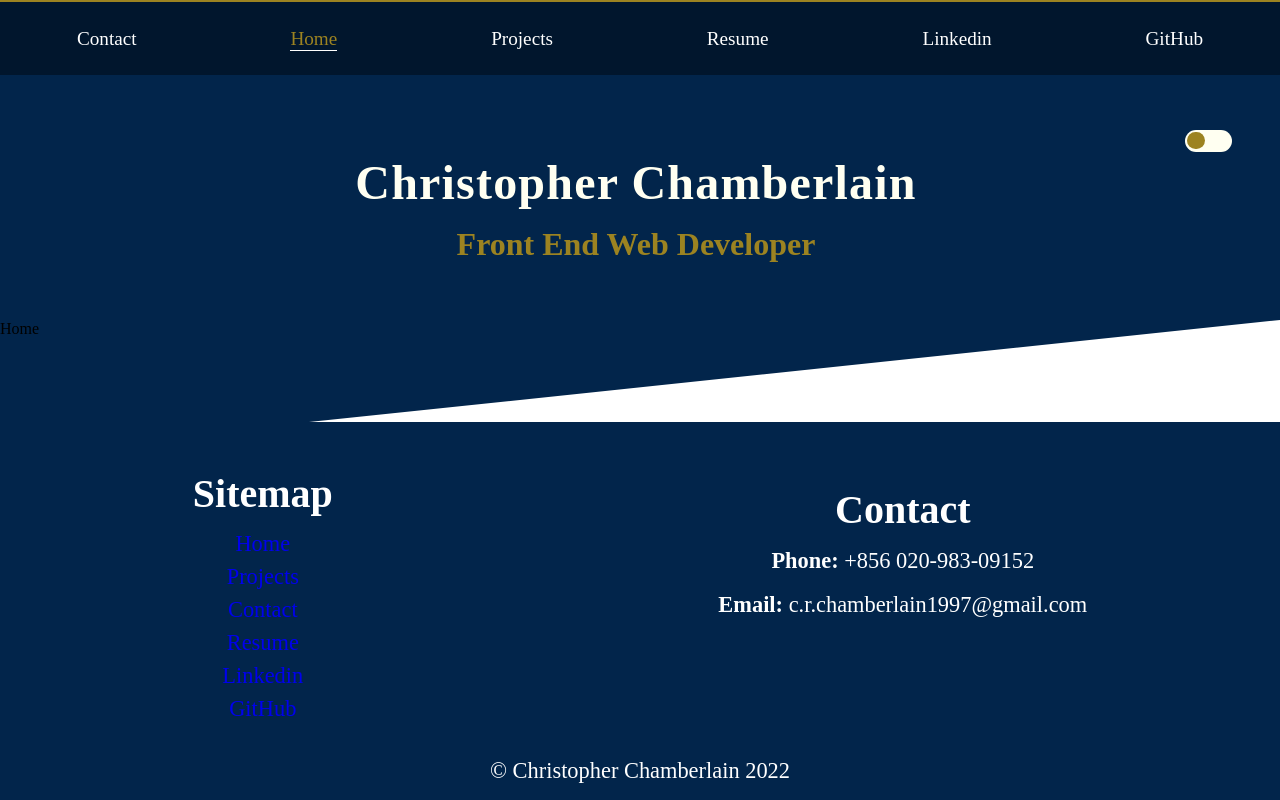
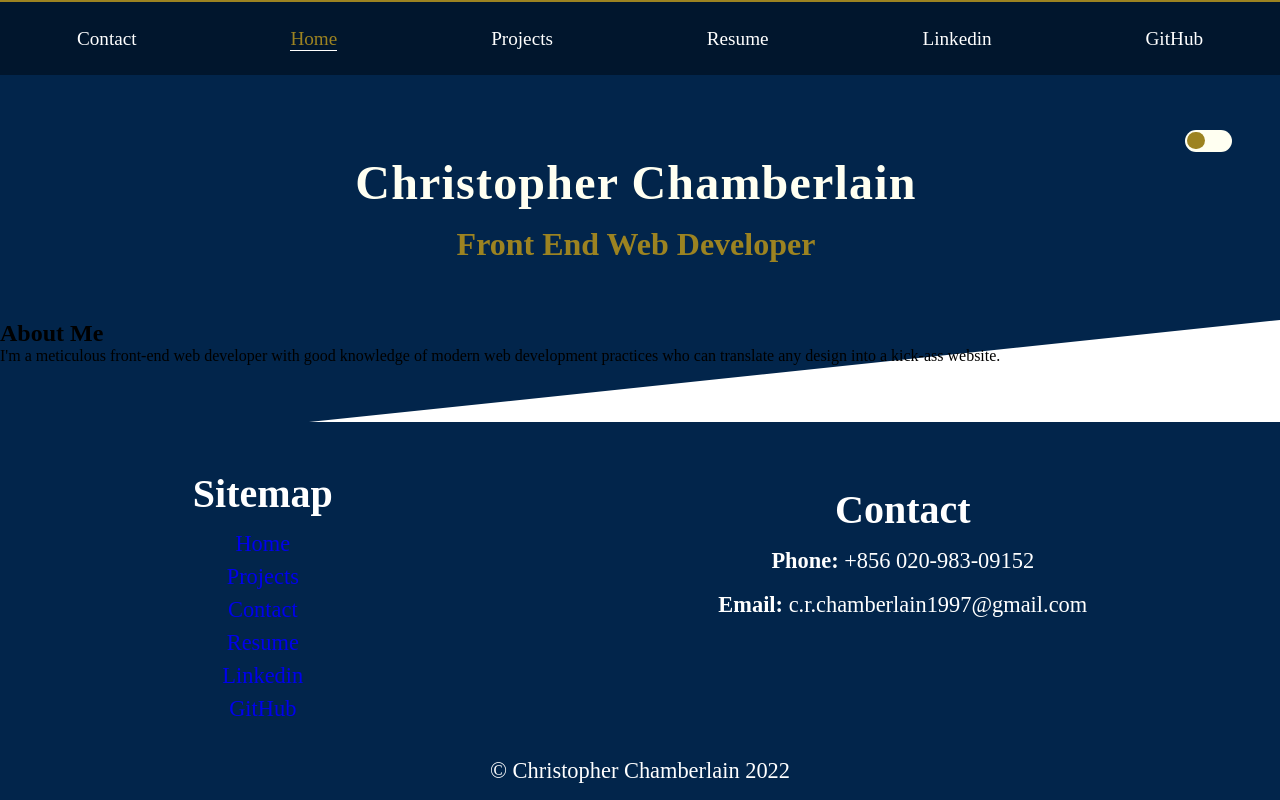
Before and after one commit to AkaraTawng/portfolio-mf-v2, a React (Create React App) app: page / in a window 1280 px wide. Built offline with nearby package versions, Linux system fonts and the light colour scheme.

Commit message:
add about me section and content markup

```diff
--- a/src/components/Home.js
+++ b/src/components/Home.js
@@ -1,3 +1,9 @@
 export default function Home(){
-    return <div>Home</div>;
+    return <>
+        <section id="about-me-section">
+            <h2>About Me</h2>
+            <p>I'm a meticulous front-end web developer with good knowledge of modern web development practices who can translate any design into a kick-ass website.
+            </p>
+        </section>
+    </>;
 }
```
